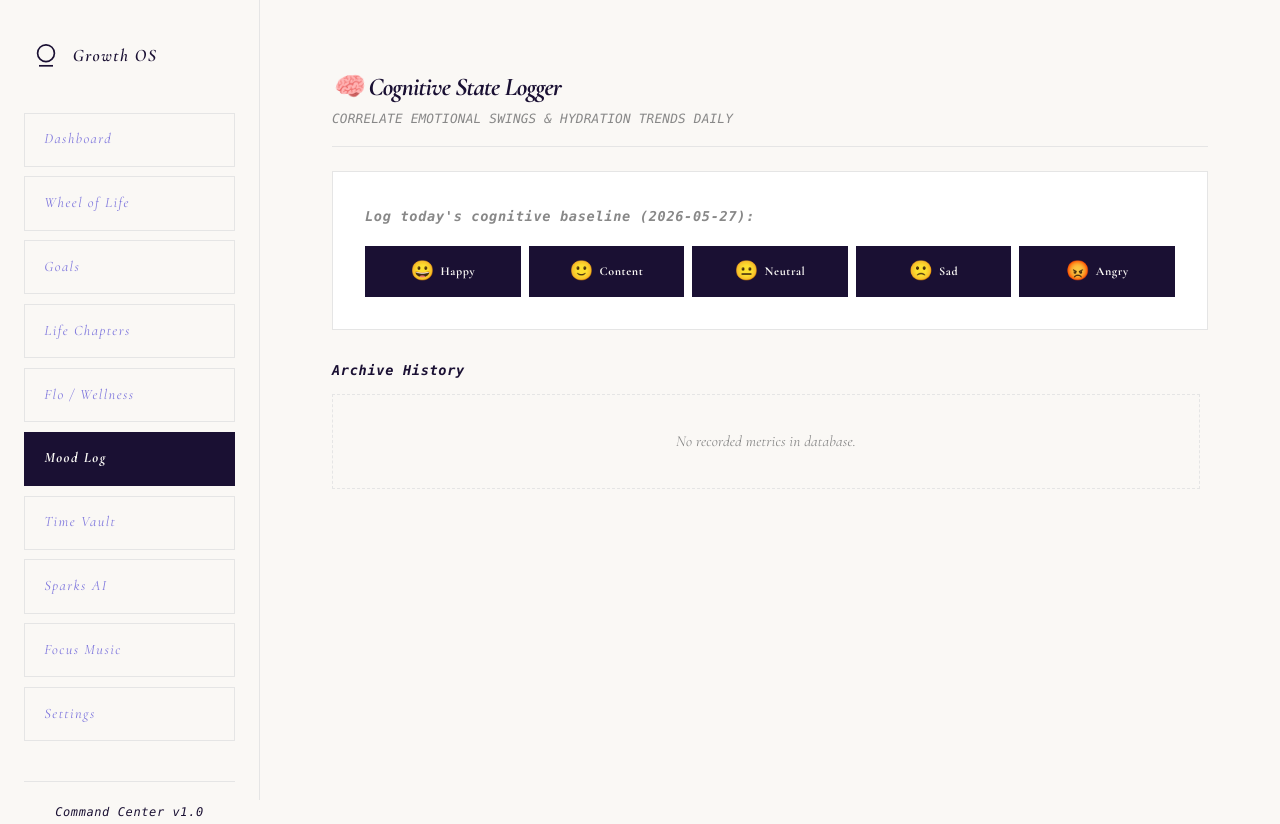
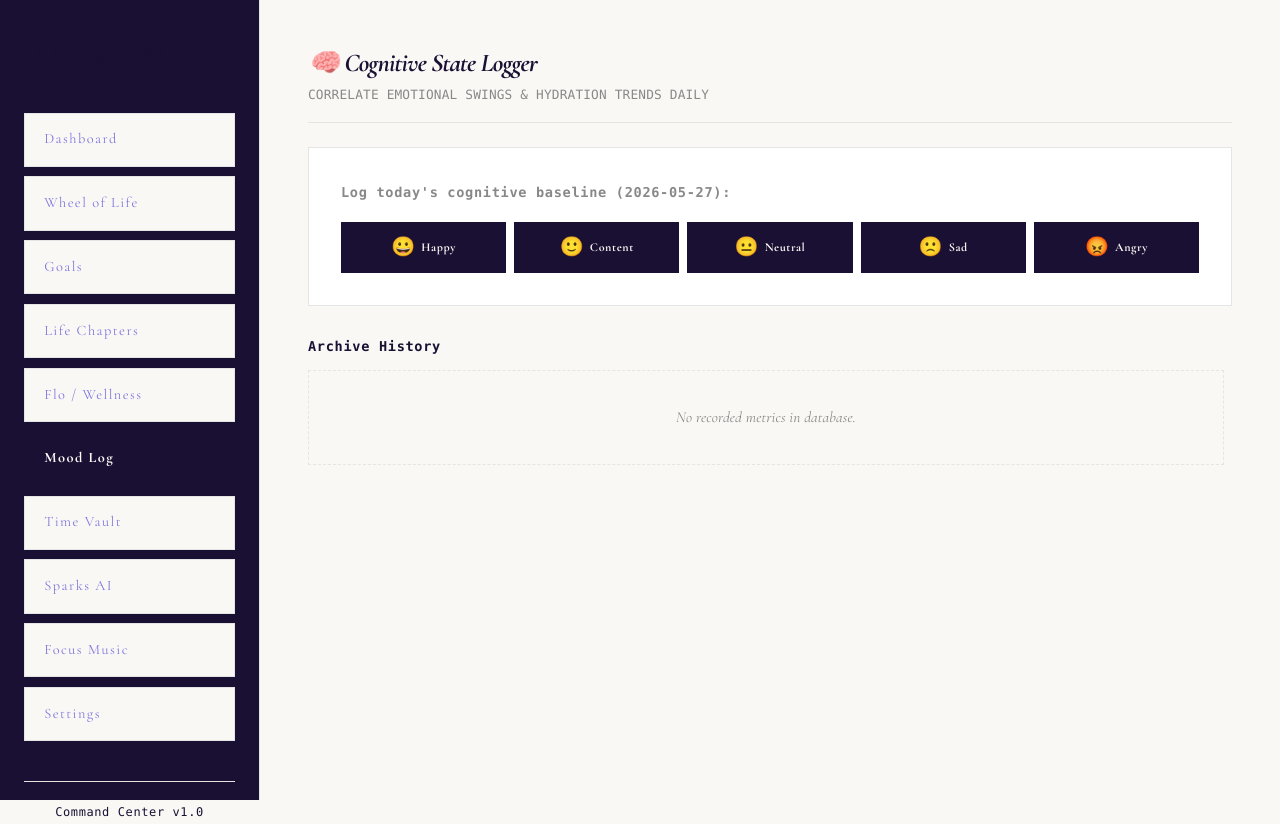
Before and after one commit to lindamosomisagwe-lab/Growth-os-, a React (Vite) app: page /mood in a window 1280 px wide. Built offline with nearby package versions, Linux system fonts and the light colour scheme.

Commit message:
fix(css): implement 8 UI/UX improvements - radius token, italic fix, dark dot-grid, card fadeInUp, sidebar bg, focus-visible ring, ui-chrome upright, motion accessibility, remove orphan rule

```diff
--- a/src/index.css
+++ b/src/index.css
@@ -19,6 +19,8 @@
   --accent: #7F77DD;           /* Primary gradient start */
   --accent-secondary: #D4537E; /* Secondary gradient end */
 
+  --radius: 0px;               /* #6: Single border-radius token */
+
   --font-serif: 'Cormorant Garamond', Georgia, serif;
   --font-sans: 'Cormorant Garamond', Georgia, serif;   /* Cormorant used everywhere */
   --font-mono: SFMono-Regular, Consolas, "Liberation Mono", Menlo, Courier, monospace;
@@ -38,19 +40,31 @@ body {
   overflow-x: hidden;
   font-size: 1rem;          /* Cormorant reads best slightly larger */
   font-weight: 400;
-  font-style: italic;
+  font-style: normal;       /* #3: italic prose is opt-in per element, not global */
   line-height: 1.85;
   letter-spacing: 0.01em;
   -webkit-font-smoothing: antialiased;
   -moz-osx-font-smoothing: grayscale;
 }
 
-/* Added Reference Dot Grid */
+/* #3: Prose / narrative elements get the elegant italic — UI chrome stays upright */
+p, blockquote, .prose {
+  font-style: italic;
+}
+
+/* #3: UI chrome must stay upright regardless of cascade */
+button, label, input, select, textarea,
+[class*="mono"], [style*="font-mono"],
+nav, aside, .tag, .badge, .btn-primary, .btn-secondary {
+  font-style: normal !important;
+}
+
+/* #7: Changed from warm-beige to accent-purple so dots are visible on dark shell bg */
 .dot-grid {
   position: fixed;
   top: 0; left: 0;
   width: 100vw; height: 100vh;
-  background-image: radial-gradient(rgba(162, 140, 129, 0.15) 1.5px, transparent 1.5px);
+  background-image: radial-gradient(rgba(127, 119, 221, 0.12) 1.5px, transparent 1.5px);
   background-size: 24px 24px;
   z-index: -1;
   pointer-events: none;
@@ -77,20 +91,36 @@ h1, h2, h3, h4 {
 }
 
 /* 2. Stark Neo-Minimalist Cards (Matte Luxury) */
+/* #4: fadeInUp entrance — cards arrive with purpose, not a hard pop */
+@keyframes fadeInUp {
+  from { opacity: 0; transform: translateY(10px); }
+  to   { opacity: 1; transform: translateY(0); }
+}
+
 .stationery-card,
 .minimal-card {
   background: var(--bg-surface) !important;
   padding: 2rem;
-  border-radius: 0px !important;
+  border-radius: var(--radius) !important; /* #6: uses token */
   border: 0.5px solid var(--border-color) !important;
   box-shadow: none !important;
   color: var(--text-body) !important;
-  transition: background 0.4s ease !important;
+  transition: background 0.4s ease, border-color 0.2s ease !important;
+  animation: fadeInUp 0.35s ease-out both;
 }
+
+/* Stagger cards by DOM order (up to 6) */
+.stationery-card:nth-child(1), .minimal-card:nth-child(1) { animation-delay: 0.05s; }
+.stationery-card:nth-child(2), .minimal-card:nth-child(2) { animation-delay: 0.10s; }
+.stationery-card:nth-child(3), .minimal-card:nth-child(3) { animation-delay: 0.15s; }
+.stationery-card:nth-child(4), .minimal-card:nth-child(4) { animation-delay: 0.20s; }
+.stationery-card:nth-child(5), .minimal-card:nth-child(5) { animation-delay: 0.25s; }
+.stationery-card:nth-child(6), .minimal-card:nth-child(6) { animation-delay: 0.30s; }
 
 .stationery-card:hover,
 .minimal-card:hover {
   background: var(--bg-surface-elevated) !important;
+  border-color: var(--border-color-active) !important;
 }
 
 /* Handle legacy studio/stationery containers mapped dynamically */
@@ -119,7 +149,7 @@ div[style*="background: #6d2a2d" i] {
   background-color: var(--bg-surface) !important;
   background: var(--bg-surface) !important;
   border: 0.5px solid var(--border-color) !important;
-  border-radius: 0px !important;
+  border-radius: var(--radius) !important;
   box-shadow: none !important;
 }
 
@@ -128,7 +158,7 @@ textarea, input[type="text"], input[type="date"], select {
   font-family: var(--font-sans);
   font-size: 0.9rem;
   border: 0.5px solid var(--border-color) !important;
-  border-radius: 0px !important;
+  border-radius: var(--radius) !important;
   background: var(--bg-page) !important;
   color: var(--text-primary) !important;
   outline: none;
@@ -145,12 +175,30 @@ textarea:focus, input[type="text"]:focus, input[type="date"]:focus, select:focus
   border-color: var(--border-color-active) !important;
 }
 
+/* #2: Keyboard focus ring */
+:focus-visible {
+  outline: 2px solid var(--accent) !important;
+  outline-offset: 3px !important;
+}
+textarea:focus-visible,
+input[type="text"]:focus-visible,
+input[type="date"]:focus-visible,
+select:focus-visible {
+  outline: none !important;
+}
+button:focus-visible,
+a:focus-visible {
+  outline: 2px solid var(--accent) !important;
+  outline-offset: 3px !important;
+  box-shadow: 0 0 0 4px rgba(127, 119, 221, 0.15) !important;
+}
+
 input[type="checkbox"] {
   appearance: none;
   width: 1rem;
   height: 1rem;
   border: 0.5px solid var(--border-color);
-  border-radius: 0px !important;
+  border-radius: var(--radius) !important;
   background: var(--bg-page);
   cursor: pointer;
   display: inline-grid;
@@ -176,11 +224,12 @@ input[type="checkbox"]:checked::before {
 }
 
 /* 4. Navigation Drawer and Sidebar */
+/* #5: Fixed background override */
 aside {
-  background: var(--bg-page) !important;
+  background: var(--bg-sidebar) !important;
   border-right: 0.5px solid var(--border-color) !important;
   box-shadow: none !important;
-  border-radius: 0px !important;
+  border-radius: var(--radius) !important;
 }
 
 aside span, aside div {
@@ -188,7 +237,7 @@ aside span, aside div {
 }
 
 aside a {
-  border-radius: 0px !important;
+  border-radius: var(--radius) !important;
   border: 0.5px solid var(--border-color) !important;
   background: var(--bg-page) !important;
   color: var(--text-secondary) !important;
@@ -232,7 +281,7 @@ a[style*="background: #d4e0d1" i] {
   background: var(--text-primary) !important;
   color: var(--bg-page) !important;
   border: 0.5px solid var(--text-primary) !important;
-  border-radius: 0px !important;
+  border-radius: var(--radius) !important;
   padding: 0.6rem 1.2rem;
   font-family: var(--font-sans);
   font-weight: 700 !important;
@@ -315,7 +364,7 @@ input[type="range"]::-webkit-slider-runnable-track {
 input[type="range"]::-webkit-slider-thumb {
   height: 16px;
   width: 16px;
-  border-radius: 0px !important;
+  border-radius: var(--radius) !important;
   background: var(--text-primary) !important;
   cursor: pointer;
   -webkit-appearance: none;
@@ -340,7 +389,7 @@ input[type="range"]::-moz-range-track {
 input[type="range"]::-moz-range-thumb {
   height: 16px;
   width: 16px;
-  border-radius: 0px !important;
+  border-radius: var(--radius) !important;
   background: var(--text-primary) !important;
   cursor: pointer;
   border: 0.5px solid var(--bg-page) !important;
@@ -362,7 +411,7 @@ input[type="range"]::-moz-range-thumb:hover {
 
 ::-webkit-scrollbar-thumb {
   background: var(--border-color);
-  border-radius: 0px !important;
+  border-radius: var(--radius) !important;
 }
 
 ::-webkit-scrollbar-thumb:hover {
@@ -388,12 +437,12 @@ hr {
 
 div[style*="borderLeft"], div[style*="border-left"] {
   border-left: 2px solid var(--text-primary) !important;
-  border-radius: 0px !important;
+  border-radius: var(--radius) !important;
 }
 
 div[style*="borderBottom"], div[style*="border-bottom"] {
   border-bottom: 0.5px solid var(--border-color) !important;
-  border-radius: 0px !important;
+  border-radius: var(--radius) !important;
 }
 
 /* 10. Toast Notification */
@@ -405,7 +454,7 @@ div[style*="borderBottom"], div[style*="border-bottom"] {
   background: var(--bg-surface) !important;
   color: var(--text-primary) !important;
   padding: 0.8rem 1.6rem;
-  border-radius: 0px !important;
+  border-radius: var(--radius) !important;
   border: 0.5px solid var(--text-primary) !important;
   font-weight: 700;
   font-size: 0.85rem;
@@ -541,4 +590,23 @@ div[style*="borderBottom"], div[style*="border-bottom"] {
   animation: bounceScale 0.2s ease-out forwards;
 }
 
-main { padding: 4.5rem !important; }
+/* #8: Accessibility — disable all motion for users who prefer it */
+@media (prefers-reduced-motion: reduce) {
+  *,
+  *::before,
+  *::after {
+    animation-duration: 0.01ms !important;
+    animation-iteration-count: 1 !important;
+    transition-duration: 0.01ms !important;
+    scroll-behavior: auto !important;
+  }
+
+  .stationery-card,
+  .minimal-card {
+    animation: none !important;
+  }
+
+  .splash-container {
+    transition: none !important;
+  }
+}
```
